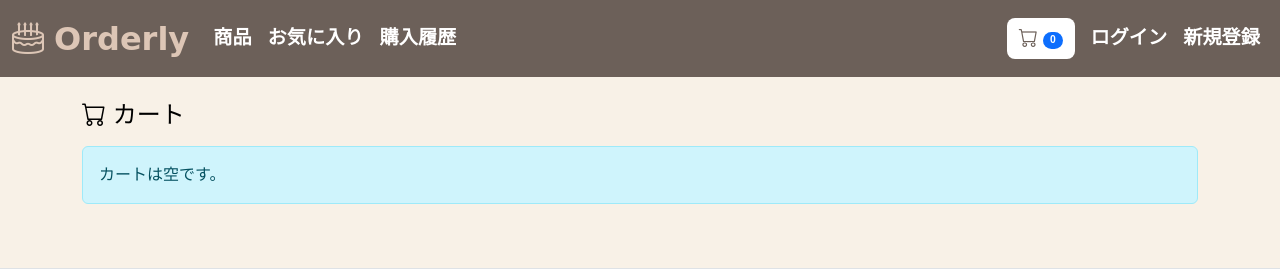
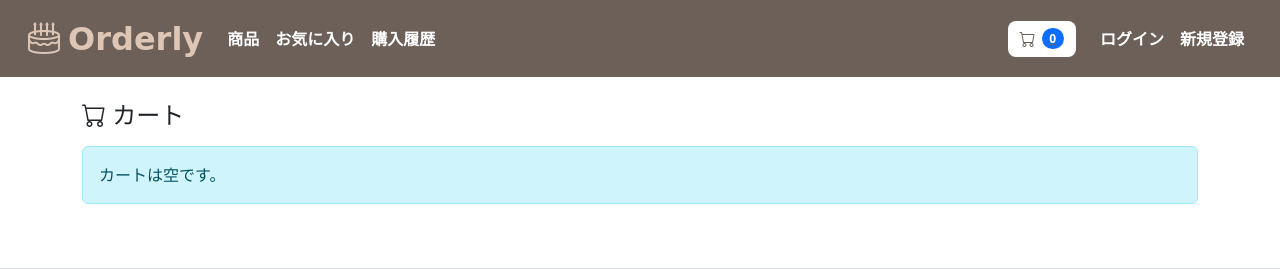
Before and after one commit to 2401360/orderly, a PHP site: page /cart-show.php in a window 1280 px wide. Shown: the top 269 px of the page. Run offline with PHP 8.4, Linux system fonts and the light colour scheme.

Commit message:
fix card

```diff
--- a/header.php
+++ b/header.php
@@ -7,7 +7,9 @@
   <title><?= isset($page_title) ? e($page_title) . ' | ' : '' ?>Orderly Shop</title>
   <link href="https://cdn.jsdelivr.net/npm/bootstrap-icons@1.11.3/font/bootstrap-icons.css" rel="stylesheet">
   <link href="https://cdn.jsdelivr.net/npm/bootstrap@5.3.3/dist/css/bootstrap.min.css" rel="stylesheet">
+
   <script src="https://cdn.jsdelivr.net/npm/bootstrap@5.3.3/dist/js/bootstrap.bundle.min.js"></script>
+
 
 
   <style>
--- a/menu.php
+++ b/menu.php
@@ -1,143 +1,115 @@
 <?php
+if (session_status() === PHP_SESSION_NONE) session_start();
 $me = $_SESSION['customer'] ?? null;
 $is_admin = isset($me['role']) && $me['role'] === 'admin';
 ?>
+
+<!doctype html>
+<html lang="ja">
+
+<head>
+  <meta charset="utf-8">
+  <meta name="viewport" content="width=device-width, initial-scale=1">
+  <title><?= isset($page_title) ? e($page_title) . ' | ' : '' ?>Orderly</title>
+
+  <link href="https://cdn.jsdelivr.net/npm/bootstrap-icons@1.11.3/font/bootstrap-icons.css" rel="stylesheet">
+  <link href="https://cdn.jsdelivr.net/npm/bootstrap@5.3.3/dist/css/bootstrap.min.css" rel="stylesheet">
+  <script src="https://cdn.jsdelivr.net/npm/bootstrap@5.3.3/dist/js/bootstrap.bundle.min.js"></script>
+
   <style>
-  /* NAVBAR BASE */
     .navbar {
-    background-color: #6C6059;
-    padding-top: 0.6rem;
-    padding-bottom: 0.6rem;
+      background: #6C6059;
+      padding: 0.6rem 1rem;
     }
 
-  /* BRAND */
-  .navbar-brand.name {
-    display: flex;
-    flex-direction: row;
-    align-items: center;
+    .navbar-brand {
       font-size: 2rem;
-    font-weight: 800;
+      font-weight: bold;
       font-family: "Playwrite AU SA", cursive;
       color: #ddc6b6 !important;
-    gap: 10px;
+      display: flex;
+      align-items: center;
+      gap: 8px;
     }
 
-  .navbar-brand.name i {
-    font-size: 2rem;
-    margin: 0;
+    .nav-link {
+      color: #fff !important;
+      font-weight: 600;
+      padding: 8px 12px;
     }
 
-  /* NAV LINKS */
-  .nav-link {
-    color: #fff !important;
-    font-size: 1.2rem;
-    font-weight: 600;
-    padding: 10px 14px;
-    transition: 0.2s;
-  }
-
-  .nav-link:hover {
+    .nav-link:hover,
+    .dropdown-item:hover {
       color: #ddc6b6 !important;
     }
 
-  /* ACTIVE PAGE STYLE */
-  .nav-item.active>.nav-link {
-    color: #ddc6b6 !important;
-  }
-
-  /* CART BUTTON */
     .btn-cart {
-    position: relative;
-    background-color: #fff;
-    border: none;
+      background: #fff;
+      color: #6C6059;
       border-radius: 8px;
       padding: 6px 12px;
-    font-size: 1.2rem;
-    color: #6C6059;
-    transition: 0.2s ease;
+      display: flex;
+      align-items: center;
+      gap: 6px;
     }
 
     .btn-cart:hover {
-    background-color: #ddc6b6;
+      background: #ddc6b6;
     }
 
     .cart-badge {
-    font-size: 0.65rem;
+      font-size: 0.75rem;
       font-weight: bold;
     }
 
-  /* DROPDOWN */
     .dropdown-menu {
-    font-size: 1.1rem;
-  }
-
-  .dropdown-item:hover {
-    background-color: #f2e6dd;
-  }
-
-  /* TOGGLER */
-  .navbar-toggler {
-    border-color: #ddc6b6;
-  }
-
-  .navbar-toggler-icon {
-    filter: invert(90%);
+      border-radius: 10px;
+      min-width: 160px;
     }
   </style>
-<nav class="navbar navbar-expand-lg">
+</head>
+
+<body>
+
+  <nav class="navbar navbar-expand-lg navbar-dark">
     <div class="container-fluid">
 
-    <!-- BRAND -->
-    <a class="navbar-brand name" href="index.php">
-      <i class="bi bi-cake2"></i>
-      Orderly
+      <a class="navbar-brand" href="index.php">
+        <i class="bi bi-cake2"></i> Orderly
       </a>
 
-    <!-- TOGGLER -->
       <button class="navbar-toggler" type="button" data-bs-toggle="collapse" data-bs-target="#navMain">
         <span class="navbar-toggler-icon"></span>
       </button>
 
-    <!-- NAV LINKS -->
       <div id="navMain" class="collapse navbar-collapse">
-      <ul class="navbar-nav me-auto mb-2 mb-lg-0">
 
+        <ul class="navbar-nav me-auto">
           <li class="nav-item"><a class="nav-link" href="product.php">商品</a></li>
           <li class="nav-item"><a class="nav-link" href="favorite-show.php">お気に入り</a></li>
           <li class="nav-item"><a class="nav-link" href="history.php">購入履歴</a></li>
 
           <?php if ($is_admin): ?>
-          <li class="nav-item">
-            <a class="nav-link" href="admin-products.php">商品管理</a>
-          </li>
-          <li class="nav-item">
-            <a class="nav-link" href="orders-details.php">注文一覧</a>
-          </li>
-          <li class="nav-item">
-            <a class="nav-link" href="sales-details.php">商品売上</a>
-          </li>
+            <li class="nav-item"><a class="nav-link" href="admin-products.php">商品管理</a></li>
+            <li class="nav-item"><a class="nav-link" href="orders-details.php">注文一覧</a></li>
+            <li class="nav-item"><a class="nav-link" href="sales-details.php">商品売上</a></li>
           <?php endif; ?>
-
-
         </ul>
 
-      <!-- RIGHT SIDE -->
         <ul class="navbar-nav ms-auto align-items-center">
 
-        <!-- CART -->
-        <li class="nav-item me-2">
-          <a class="btn btn-cart" href="cart-show.php">
+          <li class="nav-item me-3">
+            <a class="btn-cart" href="cart-show.php">
               <i class="bi bi-cart"></i>
-            <span class="badge rounded-pill bg-primary cart-badge">
+              <span class="badge bg-primary rounded-pill cart-badge">
                 <?= cart_count() ?>
               </span>
             </a>
           </li>
 
-        <!-- USER -->
           <?php if ($me): ?>
             <li class="nav-item dropdown">
-            <a class="nav-link dropdown-toggle" href="#" role="button" data-bs-toggle="dropdown">
+              <a class="nav-link dropdown-toggle" href="#" data-bs-toggle="dropdown">
                 <i class="bi bi-person-circle"></i> <?= e($me['name']) ?>
               </a>
               <ul class="dropdown-menu dropdown-menu-end">
@@ -155,6 +127,5 @@
 
         </ul>
       </div>
-
     </div>
   </nav>
```
Also changed, not shown: cart-delete.php (+7 -6 lines), cart-insert.php (+2 -11 lines), cart.php (+23 -5 lines), cart-show.php (line endings or trailing spaces). Lines whose indentation alone changed are shown as unchanged.
